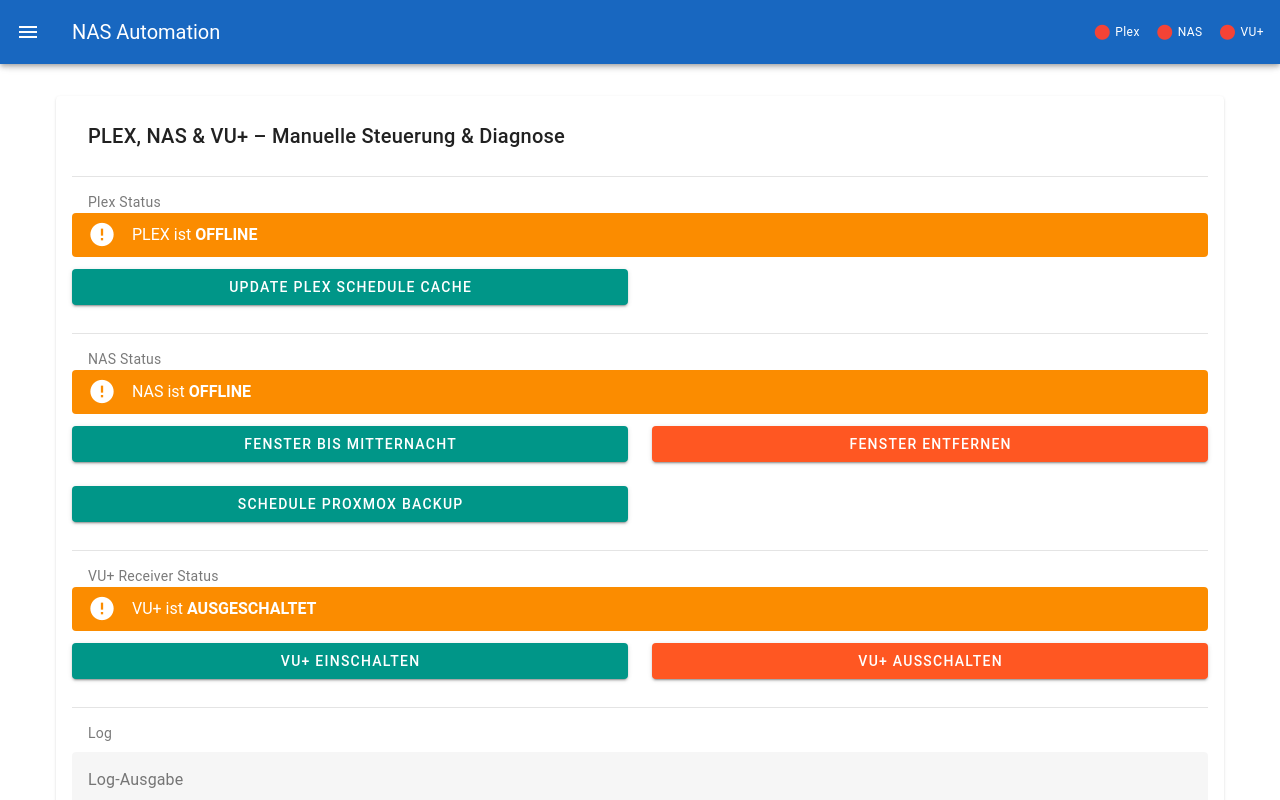
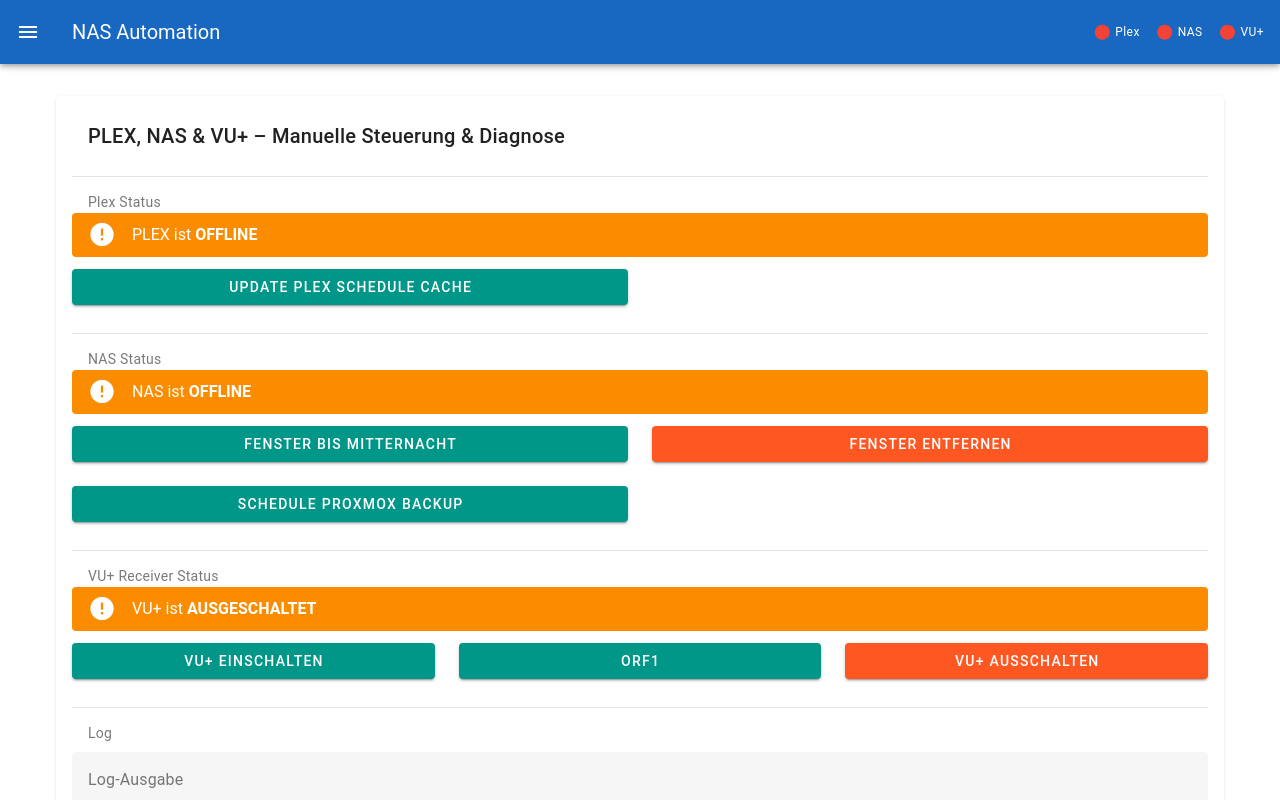
Before and after one commit to dieterch/nas-automation, a Nuxt app: page /manual in a window 1280 px wide. Shown: the top 800 px of the page. Built offline with nearby package versions, Linux system fonts and the light colour scheme; no server answers.

Commit message:
vu plus umschalten

```diff
--- a/nuxt.config.ts
+++ b/nuxt.config.ts
@@ -17,6 +17,7 @@
     NAS_SSH_PASS: process.env.NAS_SSH_PASS,
     NAS_SSH_PORT: process.env.NAS_SSH_PORT,
 
+
     NAS_SHELLY_IP: process.env.NAS_SHELLY_IP,
     NAS_SHELLY_RELAY: process.env.NAS_SHELLY_RELAY,
     VUPLUS_SHELLY_IP: process.env.VUPLUS_SHELLY_IP,
@@ -27,7 +28,10 @@
     proxmoxTokenId: process.env.PROXMOX_TOKEN_ID,
     proxmoxTokenSecret: process.env.PROXMOX_TOKEN_SECRET,
 
-    public: {}
+    public: {
+      VUPLUS_IP: process.env.VUPLUS_IP,
+      ORF1: process.env.ORF1,
+    }
   },
   pages: true,
   css: ["vuetify/styles"],
--- a/pages/index.vue
+++ b/pages/index.vue
@@ -74,6 +74,7 @@
         <v-card-title>Übersicht</v-card-title>
         <v-card-text>
           <table style="width: 50%">
+            <tbody>
               <tr>
                 <th style="width: 40%; text-align: left">Typ</th>
                 <th style="width: 30%; text-align: left">laufend</th>
@@ -89,6 +90,7 @@
                 <td>{{ data.counts.windowsActive }}</td>
                 <td>{{ data.counts.windowsTotal }}</td>
               </tr>
+            </tbody>
           </table>
         </v-card-text>
       </v-card>
--- a/pages/manual.vue
+++ b/pages/manual.vue
@@ -1,6 +1,7 @@
 <script setup lang="ts">
 import { ref } from "vue";
 import { useSystemStatus } from "~/composables/useSystemStatus";
+const cfg = useRuntimeConfig()
 
 const log = ref("");
 const loading = ref(false);
@@ -102,6 +103,11 @@
   await refreshSystemStatus();
 }
 
+async function orf1() {
+  await $fetch(`http://${cfg.public.VUPLUS_IP}/api/zap?sRef=${cfg.public.ORF1}`);
+  await refreshSystemStatus();
+}
+
 async function vuOff() {
   await callApi("/api/vuplus/off", "POST");
   await refreshSystemStatus();
@@ -197,13 +203,19 @@
       </v-alert>
 
       <v-row class="mb-4">
-        <v-col cols="12" md="6">
+        <v-col cols="12" md="4">
           <v-btn block color="teal" :loading="loading" @click="vuOn">
             VU+ einschalten
           </v-btn>
         </v-col>
 
-        <v-col cols="12" md="6">
+        <v-col cols="12" md="4">
+          <v-btn block color="teal" :loading="loading" @click="orf1">
+            ORF1
+          </v-btn>
+        </v-col>
+
+        <v-col cols="12" md="4">
           <v-btn block color="deep-orange" :loading="loading" @click="vuOff">
             VU+ ausschalten
           </v-btn>
```
Also changed, not shown: 2 other files (tests, documents, lock files or other folders). Lines whose indentation alone changed are shown as unchanged.
